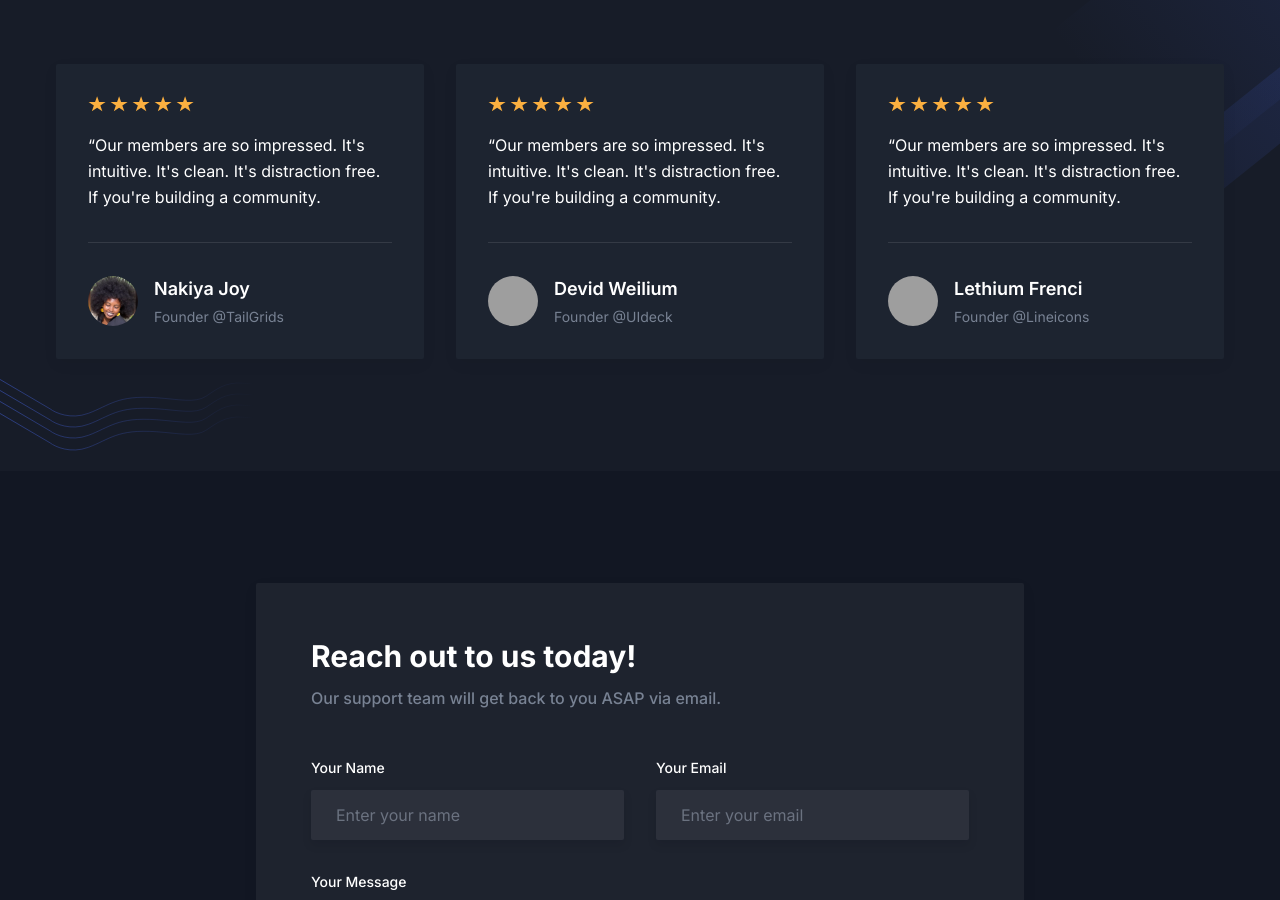
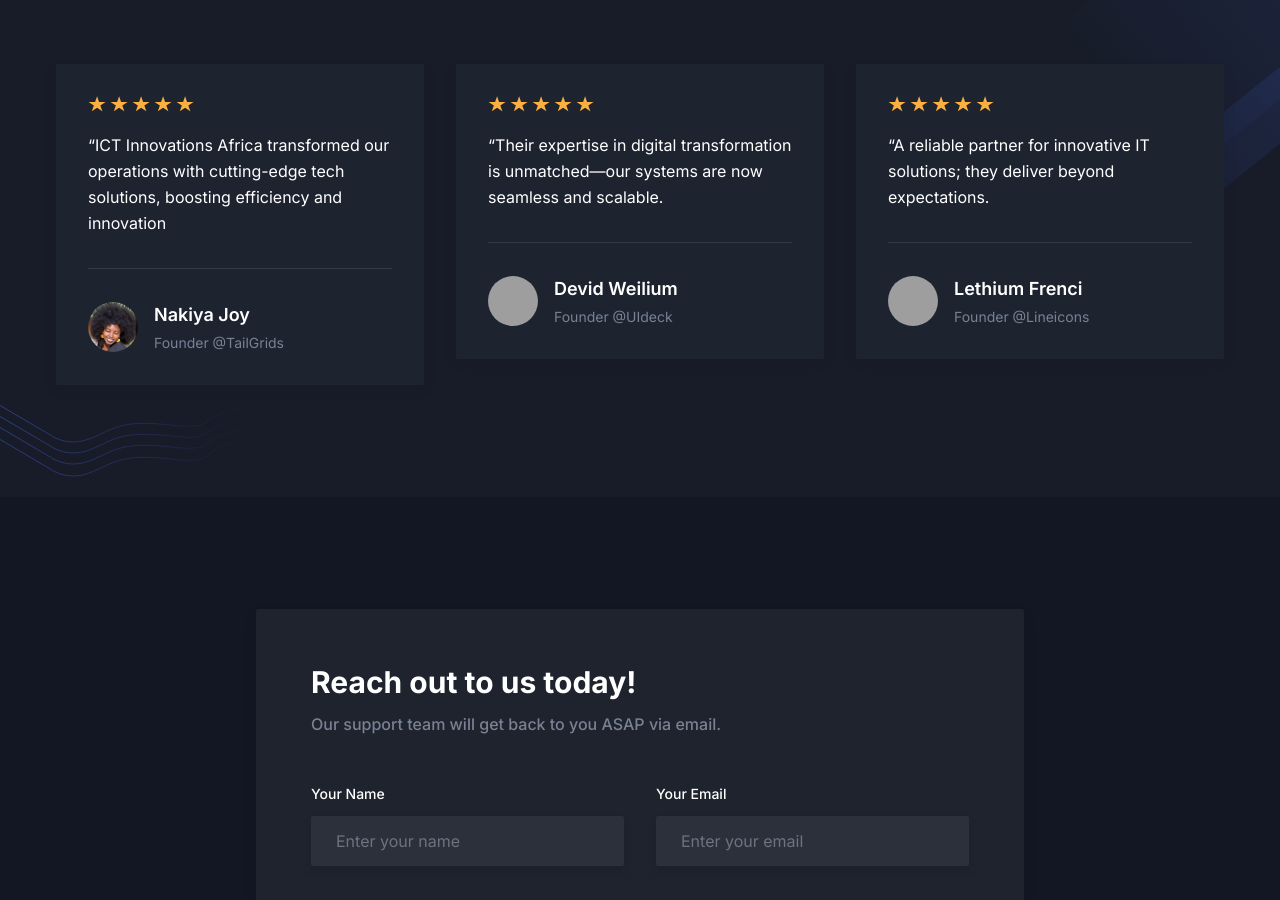
Before and after one commit to NewtonMutugi/ict-innovations-africa, a Next.js app: page / in a window 1280 px wide. Shown: the part 3860-4760 px from the top of the page. Built offline with nearby package versions, Linux system fonts and the light colour scheme; grey boxes are pictures that could not be loaded.

Commit message:
Update testimonials with new content to reflect client experiences and enhance credibility

```diff
--- a/components/Testimonials/index.tsx
+++ b/components/Testimonials/index.tsx
@@ -8,7 +8,7 @@ const testimonialData: Testimonial[] = [
     name: "Nakiya Joy",
     designation: "Founder @TailGrids",
     content:
-      "Our members are so impressed. It's intuitive. It's clean. It's distraction free. If you're building a community.",
+      "ICT Innovations Africa transformed our operations with cutting-edge tech solutions, boosting efficiency and innovation",
     image: "/images/testimonials/auth-01.png",
     star: 5,
   },
@@ -17,7 +17,7 @@ const testimonialData: Testimonial[] = [
     name: "Devid Weilium",
     designation: "Founder @UIdeck",
     content:
-      "Our members are so impressed. It's intuitive. It's clean. It's distraction free. If you're building a community.",
+      "Their expertise in digital transformation is unmatched—our systems are now seamless and scalable.",
     image: "/images/testimonials/auth-02.png",
     star: 5,
   },
@@ -26,7 +26,7 @@ const testimonialData: Testimonial[] = [
     name: "Lethium Frenci",
     designation: "Founder @Lineicons",
     content:
-      "Our members are so impressed. It's intuitive. It's clean. It's distraction free. If you're building a community.",
+      "A reliable partner for innovative IT solutions; they deliver beyond expectations.",
     image: "/images/testimonials/auth-03.png",
     star: 5,
   },
```
